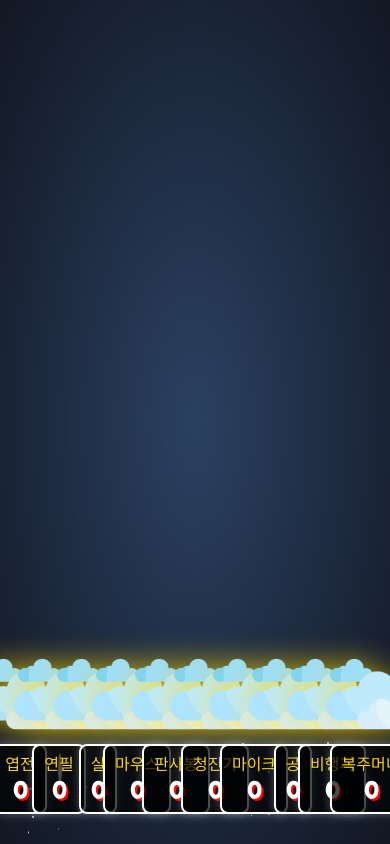
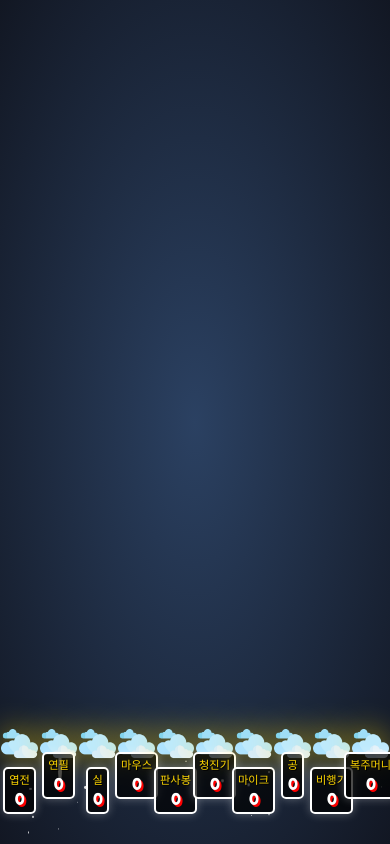
Before and after one commit to yangjun2580/Ijun-First-Birthday, a plain HTML site: page index.html in a window 390 px wide. Drawn offline with Linux system fonts and the light colour scheme; no server answers.

```diff
--- a/index.html
+++ b/index.html
@@ -57,7 +57,7 @@
             }
         }
 
-        /* 3. 엔진 진동 (1px, 1deg 미세 조정 유지) */
+        /* 3. 엔진 진동 */
         @keyframes engineShake {
             0% {
                 transform: translateY(0) rotate(0deg);
@@ -72,7 +72,7 @@
             }
 
             75% {
-                transform: translateY(1px) rotate(1deg);
+                transform: translateY(-1px) rotate(-1deg);
             }
 
             100% {
@@ -122,19 +122,53 @@
             border: none;
         }
 
+        /* [PC 기본 스타일] */
         .character-container {
             position: absolute;
             bottom: 0;
             width: 90px;
+            /* PC에서는 큼직하게 */
             height: auto;
             display: flex;
             flex-direction: column;
             align-items: center;
             cursor: pointer;
-
-            /* 상승 움직임: 3초 */
             transition: bottom 3s cubic-bezier(0.25, 0.46, 0.45, 0.94);
             will-change: bottom;
+        }
+
+        /* =========================================
+           [핵심 수정] 모바일 전용 스타일 (반응형)
+           화면이 768px 이하(핸드폰)일 때만 적용됨
+           ========================================= */
+        @media (max-width: 768px) {
+            .character-container {
+                /* 화면 너비의 9.5%로 줄임 (10명이 딱 들어감) */
+                width: 9.5vw;
+            }
+
+            /* 이름표 글씨 크기 줄이기 */
+            .item-name {
+                font-size: 0.7rem !important;
+            }
+
+            .vote-count {
+                font-size: 1rem !important;
+            }
+
+            .info-box {
+                padding: 2px 4px !important;
+                border-radius: 5px !important;
+            }
+
+            /* [꿀팁] 짝수 번째 아이템은 이름표를 위로 올려서 겹침 방지 (지그재그) */
+            .track:nth-child(even) .info-box {
+                transform: translateY(-15px);
+            }
+
+            .track:nth-child(odd) .info-box {
+                transform: translateY(0px);
+            }
         }
 
         .character-motion-wrapper {
@@ -142,7 +176,6 @@
             display: flex;
             flex-direction: column;
             align-items: center;
-            /* 평소엔 엔진 진동 */
             animation: engineShake 0.4s linear infinite;
         }
 
@@ -156,6 +189,8 @@
             filter: drop-shadow(0 0 15px rgba(255, 215, 0, 0.6));
             z-index: 20;
             -webkit-user-drag: none;
+            /* 흰 배경 제거 (혹시 몰라 넣어둠) */
+            mix-blend-mode: multiply;
         }
 
         .info-box {
@@ -179,6 +214,8 @@
             color: #ffd700;
             margin-bottom: 2px;
             text-shadow: 1px 1px 0 #000;
+            white-space: nowrap;
+            /* 줄바꿈 방지 */
         }
 
         .vote-count {
@@ -362,7 +399,10 @@
             try {
                 const separator = SHEET_URL.includes('?') ? '&' : '?';
                 const urlWithCache = `${SHEET_URL}${separator}t=${Date.now()}`;
-                const proxyUrl = 'https://corsproxy.io/?' + encodeURIComponent(urlWithCache);
+
+                // [수정 완료] corsproxy.io (차단됨) -> api.allorigins.win (정상 작동)
+                // 이곳을 바꿔야 투표 카운트가 정상적으로 올라갑니다.
+                const proxyUrl = 'https://api.allorigins.win/raw?url=' + encodeURIComponent(urlWithCache);
 
                 const response = await fetch(proxyUrl);
                 if (!response.ok) throw new Error("네트워크 응답 오류");
```
